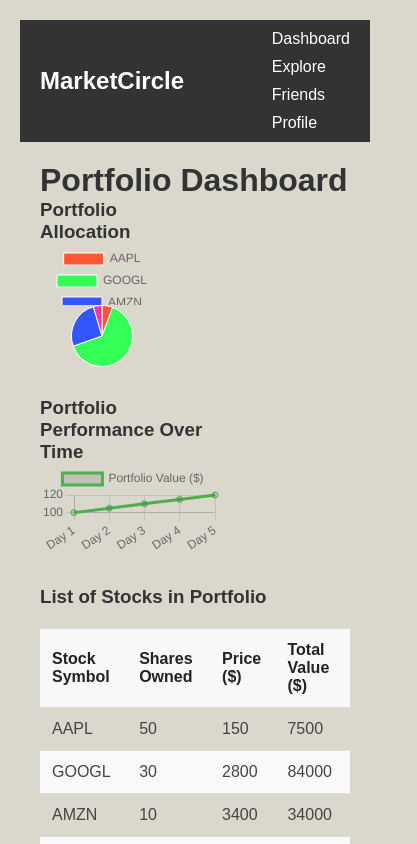
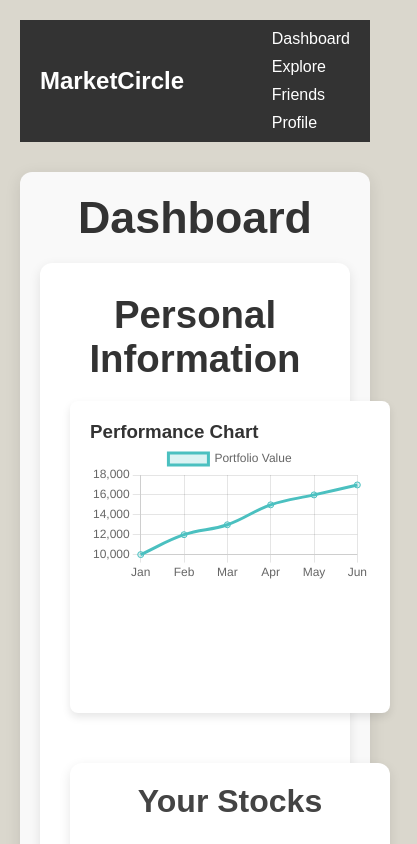
Before and after one commit to MaximilianGue/FinTechProject, a React (Create React App) app in the folder frontend/: page / in a window 390 px wide. Shown: the top 844 px of the page, 417 px wide, since content can reach past the window. Built offline with nearby package versions, Linux system fonts and the light colour scheme.

Commit message:
sketch for look of dashboard

```diff
--- a/frontend/src/pages/Dashboard.css
+++ b/frontend/src/pages/Dashboard.css
@@ -1,69 +1,99 @@
-/* Container for the dashboard */
+/* General container for the dashboard */
 .dashboard-container {
     display: flex;
     flex-direction: column;
     padding: 30px;
-    background-color: #f4f4f4;
-    border-radius: 8px;
-    box-shadow: 0 2px 10px rgba(0, 0, 0, 0.1);
+    background-color: #f9f9f9;
+    border-radius: 12px;
+    box-shadow: 0 4px 16px rgba(0, 0, 0, 0.1);
     max-width: 1200px;
-    margin: 0 auto;
+    margin: 30px auto;
     font-family: 'Arial', sans-serif;
   }
 
-  /* Heading Styles */
+  /* Dashboard Title */
   .dashboard-container h1 {
-    font-size: 2.5rem;
+    font-size: 2.8rem;
     color: #333;
-    margin-bottom: 30px;
+    margin-bottom: 20px;
     text-align: center;
   }
 
-  /* Section Title */
-  .dashboard-container h3 {
-    font-size: 1.8rem;
+  /* Personal Information Section */
+  .personal-info-container {
+    background-color: #fff;
+    border-radius: 12px;
+    padding: 30px;
+    box-shadow: 0 4px 12px rgba(0, 0, 0, 0.1);
+  }
+
+  .personal-info-container h2 {
+    font-size: 2.4rem;
+    color: #333;
+    margin-bottom: 20px;
+    text-align: center;
+  }
+
+  /* Container for the first row (performance chart and stock list) */
+  .dashboard-content-top {
+    display: flex;
+    justify-content: space-between;
+    gap: 30px;
+    margin-bottom: 30px;
+    align-items: stretch; /* Ensures equal height for child containers */
+  }
+
+  /* Chart containers */
+  .chart-container {
+    background-color: #fff;
+    border-radius: 12px;
+    padding: 20px;
+    box-shadow: 0 4px 12px rgba(0, 0, 0, 0.1);
+    flex: 1;
+    min-width: 320px;
+    display: flex;
+    flex-direction: column;
+    justify-content: space-between;
+    /* Add this to make sure both containers have equal height */
+    height: 100%;
+  }
+
+  /* Pie chart specific */
+  .pie-chart {
+    height: 300px;
+    width: 100%;
+  }
+
+  /* Performance chart specific */
+  .line-chart {
+    height: 300px;
+    width: 100%;
+  }
+
+  /* Section title for the stock list */
+  h3.stock-list-title {
+    font-size: 2rem;
     color: #444;
     margin-bottom: 20px;
     font-weight: 600;
     text-align: center;
   }
 
-  /* Layout for the charts */
-  .chart-container {
-    display: flex;
-    justify-content: space-between;
-    gap: 30px;
-    margin-bottom: 30px;
-  }
-
-  /* Styling for individual chart containers */
-  .chart-container div {
-    background-color: #fff;
-    border-radius: 10px;
-    padding: 20px;
-    box-shadow: 0 2px 8px rgba(0, 0, 0, 0.1);
-    width: 48%;  /* Ensures charts are side-by-side */
-  }
-
-  /* Styling for Pie Chart */
-  .pie-chart {
-    height: 350px;
-  }
-
-  /* Styling for Line Chart */
-  .line-chart {
-    height: 350px;
-  }
-
-  /* Table styling for Stock List */
+  /* Table for stock list */
   .table-container {
     background-color: #fff;
     padding: 20px;
-    border-radius: 10px;
-    box-shadow: 0 2px 8px rgba(0, 0, 0, 0.1);
-    margin-top: 30px;
+    border-radius: 12px;
+    box-shadow: 0 4px 12px rgba(0, 0, 0, 0.1);
+    flex: 1;
+    min-width: 320px;
+    display: flex;
+    flex-direction: column;
+    justify-content: space-between;
+    height: 100%; /* Ensures equal height to chart containers */
   }
 
+  /* Table styling */
   table {
     width: 100%;
     border-collapse: collapse;
@@ -73,14 +103,14 @@
   th, td {
     padding: 12px;
     text-align: left;
-    font-size: 1rem;
+    font-size: 1.1rem;
     color: #444;
   }
 
   th {
-    background-color: #f8f8f8;
+    background-color: #f7f7f7;
     font-weight: bold;
-    color: #222;
+    color: #333;
   }
 
   tr:nth-child(even) {
@@ -100,15 +130,35 @@
     border-bottom: 1px solid #ddd;
   }
 
+  /* Container for the second row (portfolio allocation chart) */
+  .dashboard-content-bottom {
+    margin-top: 30px;
+    display: flex;
+    justify-content: center;
+    gap: 30px;
+  }
+
   /* Responsive Design */
   @media (max-width: 768px) {
-    .chart-container {
-      flex-direction: column;
-      gap: 20px;
+    .dashboard-container {
+      padding: 20px;
     }
 
-    .chart-container div {
+    .dashboard-content-top {
+      flex-direction: column;
+    }
+
+    .dashboard-content-bottom {
+      flex-direction: column;
+    }
+
+    .chart-container {
       width: 100%;
+      padding: 15px;
+    }
+
+    .pie-chart, .line-chart {
+      height: 250px;
     }
 
     table {
--- a/frontend/src/pages/Dashboard.js
+++ b/frontend/src/pages/Dashboard.js
@@ -1,111 +1,110 @@
-import React, { useState, useEffect } from 'react';
-import { Pie, Line } from 'react-chartjs-2';
-import { Chart as ChartJS, ArcElement, CategoryScale, LinearScale, PointElement, LineElement } from 'chart.js';
+import React from 'react';
 import './Dashboard.css';
+import { Line } from 'react-chartjs-2'; // Import Line chart from react-chartjs-2
+import { Pie } from 'react-chartjs-2'; // Import Pie chart from react-chartjs-2
+import { Chart as ChartJS, CategoryScale, LinearScale, PointElement, LineElement, Title, Tooltip, Legend, ArcElement } from 'chart.js';
 
-
-// Register chart elements
-ChartJS.register(ArcElement, CategoryScale, LinearScale, PointElement, LineElement);
+// Register chart components
+ChartJS.register(
+  CategoryScale,
+  LinearScale,
+  PointElement,
+  LineElement,
+  Title,
+  Tooltip,
+  Legend,
+  ArcElement
+);
 
 function Dashboard() {
-  // Sample Portfolio Data (you can replace this with dynamic data)
-  const portfolioData = {
-    AAPL: { shares: 50, price: 150 },  // Apple stock
-    GOOGL: { shares: 30, price: 2800 }, // Google stock
-    AMZN: { shares: 10, price: 3400 },  // Amazon stock
-    MSFT: { shares: 20, price: 299 },   // Microsoft stock
+  // Example stock data
+  const stocks = [
+    { name: 'Apple', shares: 50, price: 175, totalValue: 8750 },
+    { name: 'Tesla', shares: 30, price: 250, totalValue: 7500 },
+    { name: 'Amazon', shares: 10, price: 3000, totalValue: 30000 },
+    { name: 'Google', shares: 20, price: 2800, totalValue: 56000 },
+  ];
+
+  // Example performance chart data
+  const performanceData = {
+    labels: ['Jan', 'Feb', 'Mar', 'Apr', 'May', 'Jun'],
+    datasets: [
+      {
+        label: 'Portfolio Value',
+        data: [10000, 12000, 13000, 15000, 16000, 17000],
+        borderColor: 'rgba(75, 192, 192, 1)',
+        backgroundColor: 'rgba(75, 192, 192, 0.2)',
+        fill: true,
+        tension: 0.4,
+      },
+    ],
   };
 
-  // Calculate the portfolio allocation data
-  const totalValue = Object.values(portfolioData).reduce(
-    (acc, stock) => acc + stock.shares * stock.price,
-    0
-  );
-
-  const allocation = Object.keys(portfolioData).map((stock) => ({
-    label: stock,
-    value: (portfolioData[stock].shares * portfolioData[stock].price / totalValue) * 100,
-  }));
-
-  // Chart.js data for Pie chart
-  const pieData = {
-    labels: allocation.map((item) => item.label),
+  // Example portfolio allocation data
+  const allocationData = {
+    labels: ['Apple', 'Tesla', 'Amazon', 'Google'],
     datasets: [
       {
-        data: allocation.map((item) => item.value),
-        backgroundColor: ['#FF5733', '#33FF57', '#3357FF', '#FF33A1'], // Custom colors for each segment
-        borderColor: '#fff',
+        label: 'Portfolio Allocation',
+        data: [20, 10, 30, 40],
+        backgroundColor: ['rgba(255, 99, 132, 0.6)', 'rgba(54, 162, 235, 0.6)', 'rgba(255, 206, 86, 0.6)', 'rgba(75, 192, 192, 0.6)'],
+        borderColor: ['rgba(255, 99, 132, 1)', 'rgba(54, 162, 235, 1)', 'rgba(255, 206, 86, 1)', 'rgba(75, 192, 192, 1)'],
         borderWidth: 1,
       },
     ],
   };
 
-  // Sample Portfolio Performance Data (e.g., over 5 days)
-  const performanceData = {
-    labels: ['Day 1', 'Day 2', 'Day 3', 'Day 4', 'Day 5'],
-    datasets: [
-      {
-        label: 'Portfolio Value ($)',
-        data: [100, 105, 110, 115, 120], // Example data showing portfolio growth
-        fill: false,
-        borderColor: '#4caf50',
-        tension: 0.1,
-      },
-    ],
-  };
-
-  // Table Data for Stock List
-  const stockListData = Object.keys(portfolioData).map((stock) => {
-    const { shares, price } = portfolioData[stock];
-    return {
-      symbol: stock,
-      sharesOwned: shares,
-      price,
-      totalValue: shares * price,
-    };
-  });
-
   return (
-    <div style={{ padding: '20px' }}>
-      <h1>Portfolio Dashboard</h1>
-
-      {/* Portfolio Allocation (Pie Chart) */}
-      <div style={{ width: '40%', marginBottom: '30px' }}>
-        <h3>Portfolio Allocation</h3>
-        <Pie data={pieData} />
+    <div className="dashboard-container">
+      <h1>Dashboard</h1>
+      <div className="personal-info-container">
+        <h2>Personal Information</h2>
+        <div className="dashboard-content-top">
+          {/* Performance chart */}
+          <div className="chart-container">
+            <h3>Performance Chart</h3>
+            <div className="line-chart">
+              <Line data={performanceData} />
+            </div>
           </div>
 
-      {/* Portfolio Performance (Line Chart) */}
-      <div style={{ width: '60%', marginBottom: '30px' }}>
-        <h3>Portfolio Performance Over Time</h3>
-        <Line data={performanceData} />
-      </div>
-
-      {/* List of Stocks in Portfolio */}
-      <div>
-        <h3>List of Stocks in Portfolio</h3>
-        <table style={{ width: '100%', borderCollapse: 'collapse' }}>
+          {/* Stock List */}
+          <div className="table-container">
+            <h3 className="stock-list-title">Your Stocks</h3>
+            <table>
               <thead>
                 <tr>
-              <th>Stock Symbol</th>
-              <th>Shares Owned</th>
-              <th>Price ($)</th>
-              <th>Total Value ($)</th>
+                  <th>Stock</th>
+                  <th>Shares</th>
+                  <th>Price</th>
+                  <th>Total Value</th>
                 </tr>
               </thead>
               <tbody>
-            {stockListData.map((stock, index) => (
+                {stocks.map((stock, index) => (
                   <tr key={index}>
-                <td>{stock.symbol}</td>
-                <td>{stock.sharesOwned}</td>
-                <td>{stock.price}</td>
-                <td>{stock.totalValue}</td>
+                    <td>{stock.name}</td>
+                    <td>{stock.shares}</td>
+                    <td>${stock.price}</td>
+                    <td>${stock.totalValue}</td>
                   </tr>
                 ))}
               </tbody>
             </table>
           </div>
         </div>
+
+        {/* Portfolio Allocation Chart */}
+        <div className="dashboard-content-bottom">
+          <div className="chart-container">
+            <h3>Portfolio Allocation</h3>
+            <div className="pie-chart">
+              <Pie data={allocationData} />
+            </div>
+          </div>
+        </div>
+      </div>
+    </div>
   );
 }
 
```
Lines whose indentation alone changed are shown as unchanged.
